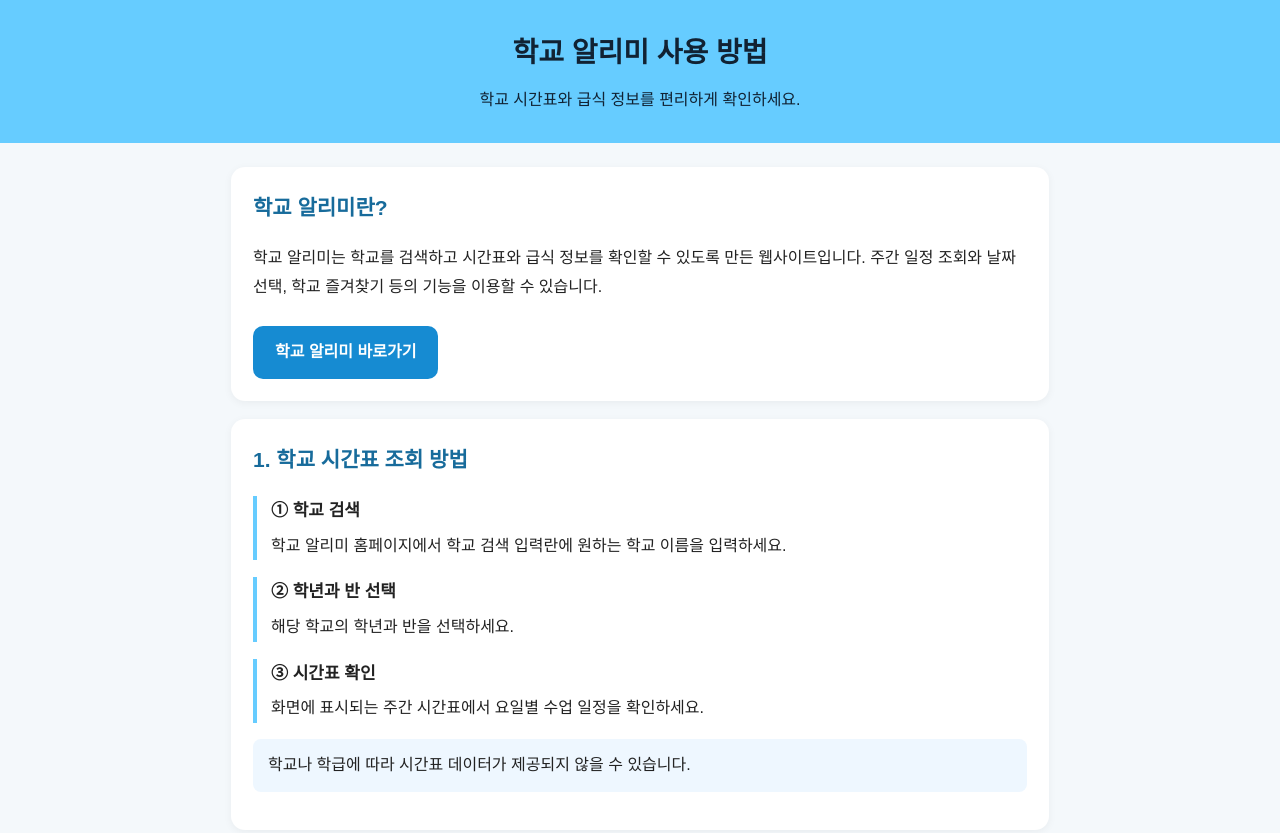
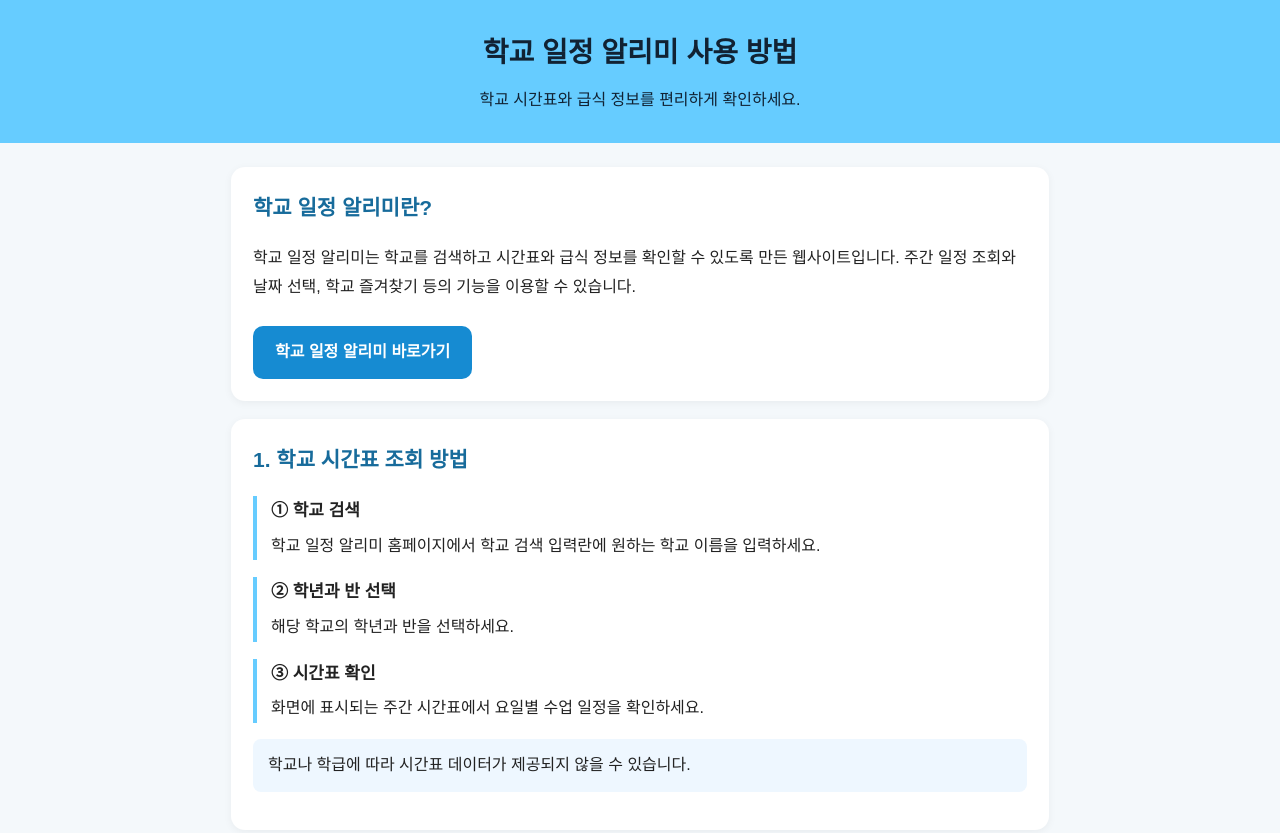
Before and after one commit to timmy909-dot/schools_chedule_tg_1_2, a plain HTML site: page guide.html in a window 1280 px wide. Shown: the top 833 px of the page. Drawn offline with Linux system fonts and the light colour scheme.

Commit message:
guide.html

```diff
--- a/guide.html
+++ b/guide.html
@@ -5,15 +5,15 @@
     <meta charset="UTF-8">
     <meta name="viewport" content="width=device-width, initial-scale=1.0">
 
-    <title>학교 시간표·급식 조회 방법 | 학교 알리미</title>
-    <meta name="description" content="학교 알리미 사용법을 알아보세요. 학교 검색, 학년·반 선택, 주간 시간표 확인, 날짜 선택, 학교 급식 및 즐겨찾기 이용 방법을 안내합니다.">
+    <title>학교 시간표·급식 조회 방법 | 학교 일정 알리미</title>
+    <meta name="description" content="학교 일정 알리미 사용법을 알아보세요. 학교 검색, 학년·반 선택, 주간 시간표 확인, 날짜 선택, 학교 급식 및 즐겨찾기 이용 방법을 안내합니다.">
     <meta name="robots" content="index, follow">
 
     <link rel="canonical" href="https://tg-ar.pages.dev/guide.html">
     <link rel="icon" type="image/png" href="/favicon.png">
 
     <meta property="og:type" content="article">
-    <meta property="og:title" content="학교 시간표·급식 조회 방법 | 학교 알리미">
+    <meta property="og:title" content="학교 시간표·급식 조회 방법 | 학교 일정 알리미">
     <meta property="og:description" content="학교 시간표와 급식을 조회하는 방법을 쉽게 알아보세요.">
     <meta property="og:url" content="https://tg-ar.pages.dev/guide.html">
 
@@ -125,15 +125,15 @@
 
 <body>
     <header>
-        <h1>학교 알리미 사용 방법</h1>
+        <h1>학교 일정 알리미 사용 방법</h1>
         <p>학교 시간표와 급식 정보를 편리하게 확인하세요.</p>
     </header>
 
     <main>
         <section>
-            <h2>학교 알리미란?</h2>
+            <h2>학교 일정 알리미란?</h2>
             <p>
-                학교 알리미는 학교를 검색하고 시간표와 급식 정보를
+                학교 일정 알리미는 학교를 검색하고 시간표와 급식 정보를
                 확인할 수 있도록 만든 웹사이트입니다.
                 주간 일정 조회와 날짜 선택, 학교 즐겨찾기 등의
                 기능을 이용할 수 있습니다.
@@ -141,7 +141,7 @@
 
             <a class="home-button"
                href="https://tg-ar.pages.dev/">
-                학교 알리미 바로가기
+                학교 일정 알리미 바로가기
             </a>
         </section>
 
@@ -150,7 +150,7 @@
 
             <div class="step">
                 <h3>① 학교 검색</h3>
-                학교 알리미 홈페이지에서 학교 검색 입력란에
+                학교 일정 알리미 홈페이지에서 학교 검색 입력란에
                 원하는 학교 이름을 입력하세요.
             </div>
 
@@ -221,7 +221,7 @@
     </main>
 
     <footer>
-        <p>학교 알리미 | 학교 시간표·급식 조회</p>
+        <p>학교 일정 알리미 | 학교 시간표·급식 조회</p>
         <p>
             <a href="https://tg-ar.pages.dev/">홈페이지로 돌아가기</a>
         </p>
```
